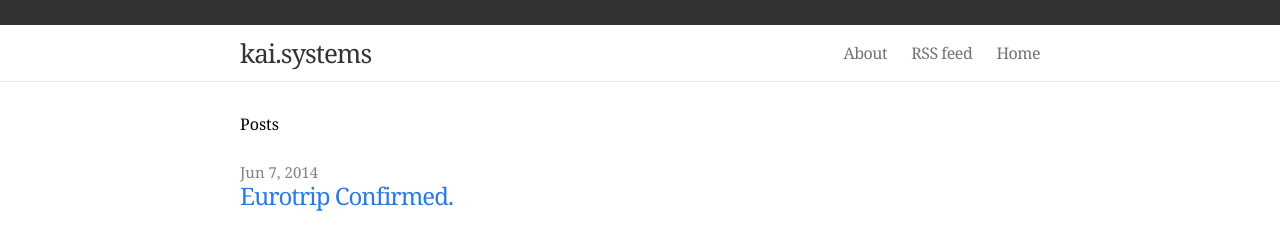
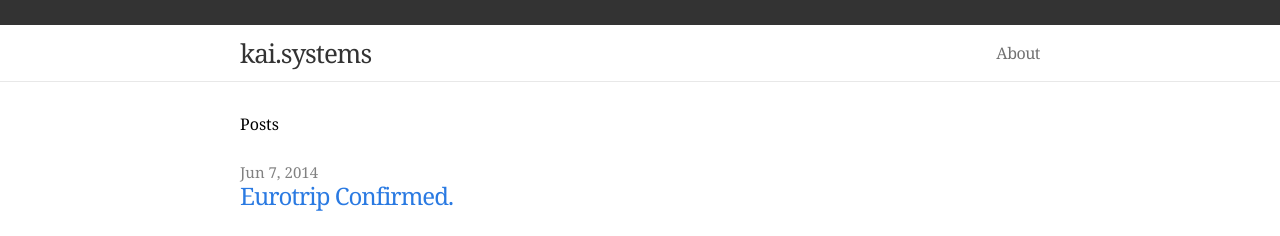
Before and after one commit to KaiStarkk/kaistarkk.github.io, a Jekyll site: the page built from index.html, in a window 1280 px wide. Shown: the top 236 px of the page. Built offline with Jekyll 4.4.1, drawn with Linux system fonts in a browser that asks for light colours.

Commit message:
Hardcode page links

```diff
--- a/_includes/header.html
+++ b/_includes/header.html
@@ -17,9 +17,7 @@
         </svg>
       </a>
       <div class="trigger">
-        {% for page in site.pages %}
-          <a class="page-link" href="{{ page.url | prepend: site.baseurl }}">{{ page.title }}</a>
-        {% endfor %}
+        <a class="page-link" href="{{ "/about/index.html" | prepend: site.baseurl }}">About</a>
       </div>
     </nav>
 
--- a/feed.xml
+++ b/feed.xml
@@ -1,6 +1,5 @@
 ---
 layout: none
-title:  "RSS feed"
 ---
 <?xml version="1.0" encoding="UTF-8"?>
 <rss version="2.0" xmlns:atom="http://www.w3.org/2005/Atom">
--- a/index.html
+++ b/index.html
@@ -1,6 +1,5 @@
 ---
 layout: default
-title:  Home
 ---
 
 <div class="home">
```
